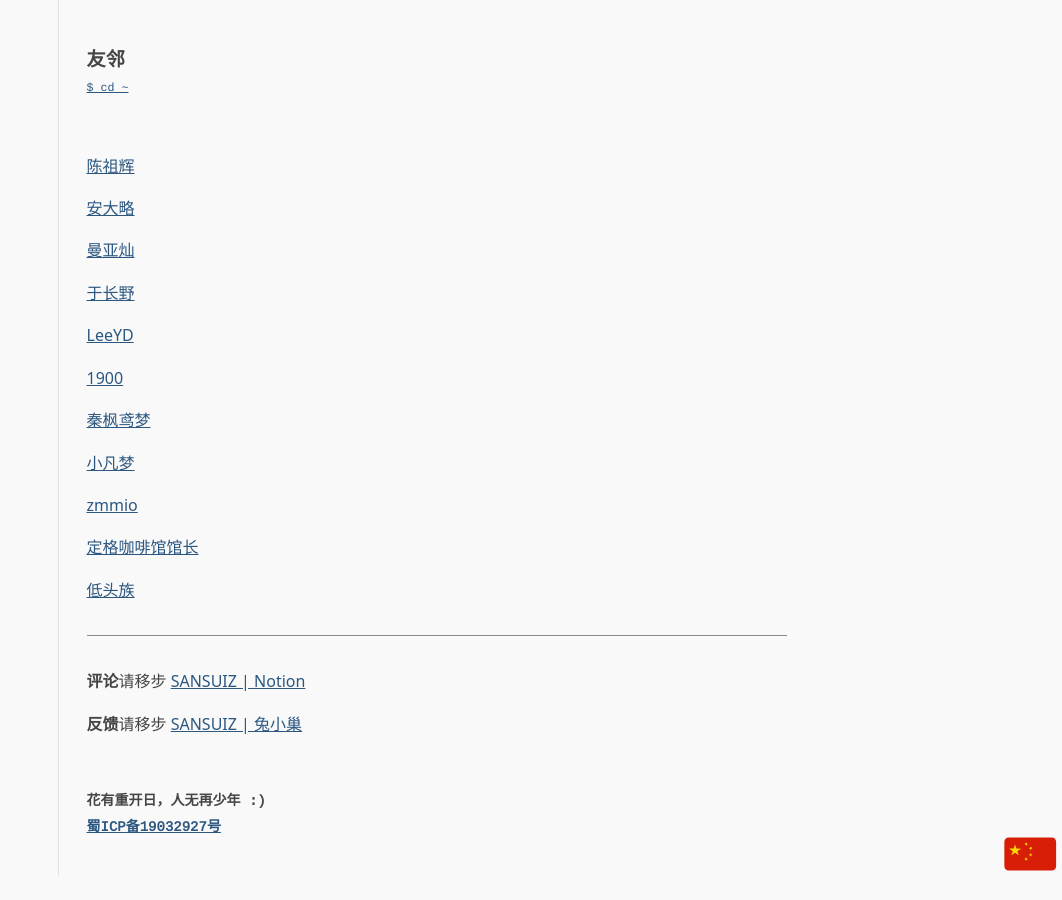
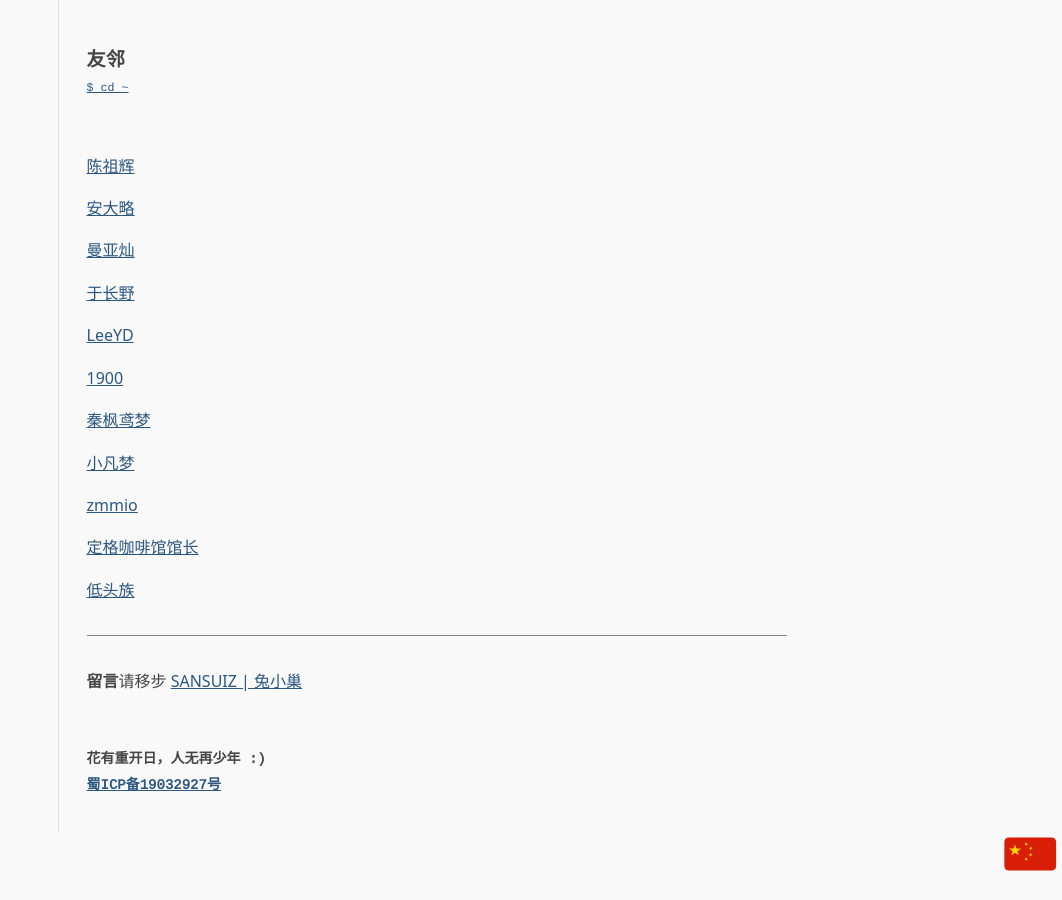
Before and after one commit to Sansuiz/sansuiz.github.io, a Jekyll site: the page built from _pages/friend.md, in a window 1280 px wide. Shown: the whole page, without its empty margins (218-1280 px from the left). Built offline with Jekyll 4.4.1, drawn with Linux system fonts in a browser that asks for light colours; comment, search, counter and statistics services are not loaded.

Commit message:
Update friend.md

```diff
--- a/_pages/friend.md
+++ b/_pages/friend.md
@@ -29,8 +29,7 @@ image_text: |
 
 -----
 
-<p><b>评论</b>请移步 <a href="https://sansuiz.notion.site/SANSUI-cae4a95f0006426497772337466074e8"> SANSUIZ | Notion </a></p>
-<p><b>反馈</b>请移步 <a href="https://support.qq.com/products/315295"> SANSUIZ | 兔小巢 </a> </p>
+<p><b>留言</b>请移步 <a href="https://support.qq.com/products/315295"> SANSUIZ | 兔小巢 </a> </p>
 
 
 <style>
```
